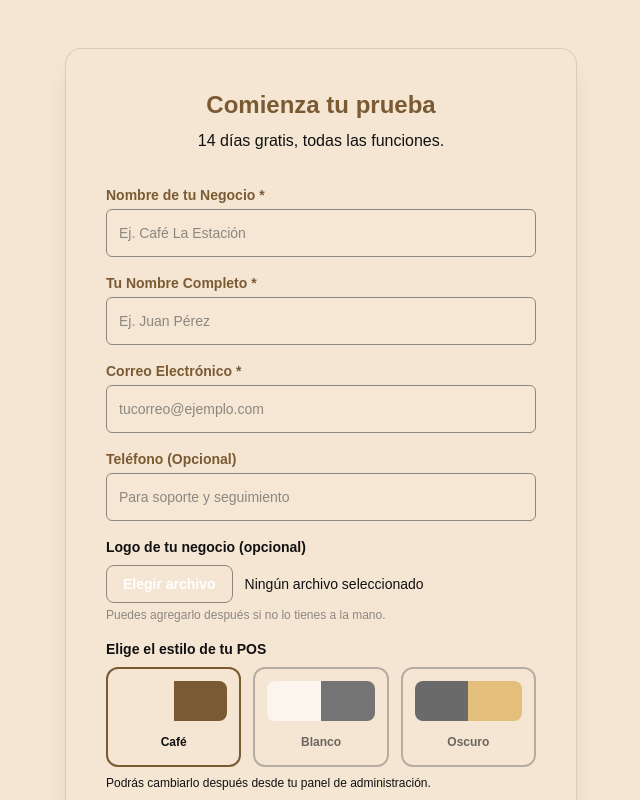
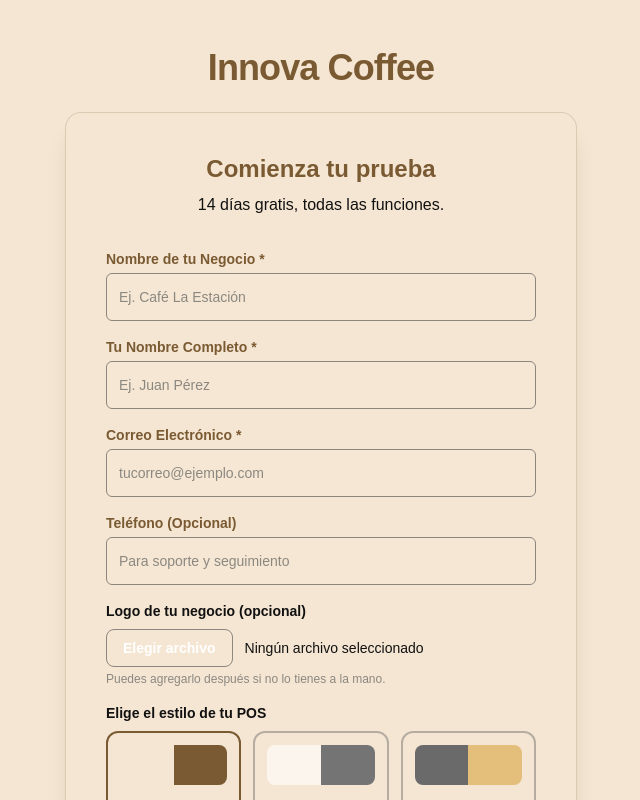
Before and after one commit to LUISMENSBLAK/Cafeteria, a Next.js app: page /prueba-gratis in a window 1280 px wide. Shown: the whole page, without its empty margins (319-959 px from the left). Built offline with nearby package versions, Linux system fonts and the light colour scheme; no server answers; a web font is replaced by a local one.

Commit message:
feat: Innova Coffee heading, conditional logo button text per theme

```diff
--- a/src/app/prueba-gratis/TrialForm.tsx
+++ b/src/app/prueba-gratis/TrialForm.tsx
@@ -186,7 +186,7 @@ export function TrialForm() {
           <div className="flex items-center gap-3">
             <label
               htmlFor="logo-input"
-              className="cursor-pointer bg-[var(--color-crema)] border border-[var(--color-gris)] text-white text-sm font-semibold px-4 py-2 rounded-lg hover:opacity-80 transition-opacity whitespace-nowrap"
+              className={`cursor-pointer bg-[var(--color-crema)] border border-[var(--color-gris)] text-sm font-semibold px-4 py-2 rounded-lg hover:opacity-80 transition-opacity whitespace-nowrap ${temaElegido === 'oscuro' ? 'text-[var(--color-negro)]' : 'text-white'}`}
             >
               Elegir archivo
             </label>
--- a/src/app/prueba-gratis/page.tsx
+++ b/src/app/prueba-gratis/page.tsx
@@ -1,13 +1,18 @@
 import { TrialForm } from './TrialForm'
 
 export const metadata = {
-  title: 'Prueba Gratis - Abaroa POS',
-  description: 'Comienza tu prueba gratuita de 14 días con Abaroa POS. Sistema punto de venta moderno y fácil de usar.',
+  title: 'Prueba Gratis - Innova Coffee POS',
+  description: 'Comienza tu prueba gratuita de 14 días con Innova Coffee. Sistema punto de venta moderno y fácil de usar.',
 }
 
 export default function PruebaGratisPage() {
   return (
     <div className="h-full overflow-y-auto flex flex-col py-12 sm:px-6 lg:px-8">
+      <div className="sm:mx-auto sm:w-full sm:max-w-lg mb-6 text-center">
+        <h1 className="text-4xl font-extrabold text-[var(--color-bronce)] tracking-tight">
+          Innova Coffee
+        </h1>
+      </div>
       <div className="sm:mx-auto sm:w-full sm:max-w-lg">
         <TrialForm />
       </div>
```
